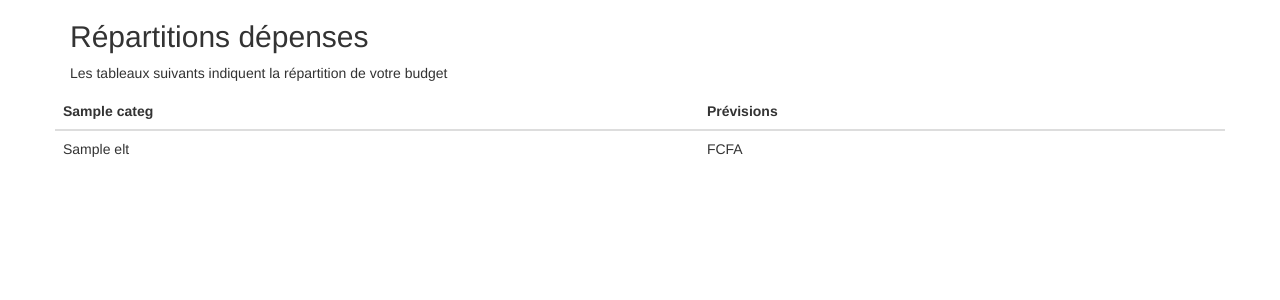
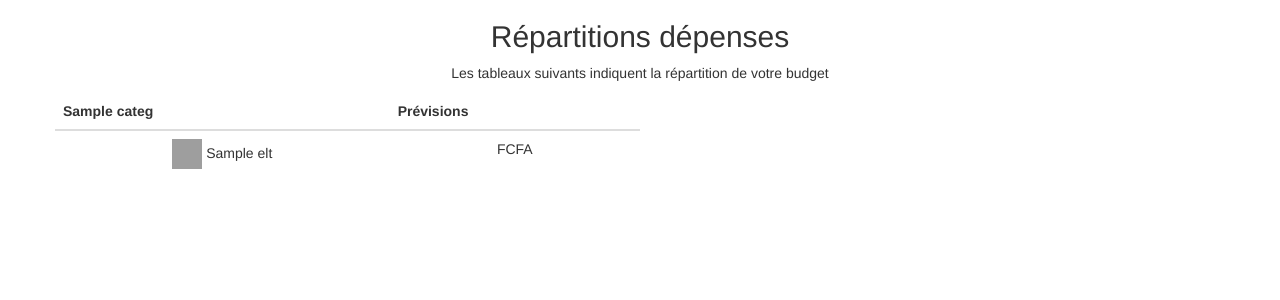
Before and after one commit to Alioune-Cisse/Teralma-app, a Flask app: template templates/after.html in a window 1280 px wide. Shown: the top 300 px of the page. Run offline with Flask 2, Linux system fonts and the light colour scheme; the template is opened without the code that fills it: most values are stand-ins (such as "Sample title", 1, 10 or a date in 2020); some libraries are stand-ins or nearby versions; grey boxes are pictures that could not be loaded.

Commit message:
Update after.html

```diff
--- a/templates/after.html
+++ b/templates/after.html
@@ -10,16 +10,16 @@
 </head>
 <body>
 
-<div class="container">
+<div class="container" style="text-align:center">
   <h2>Répartitions dépenses</h2>
   <p>Les tableaux suivants indiquent la répartition de votre budget</p>
-  <div class="row">
+  <div class="row" >
   {%for categ, vals in data3.items()%}
       <!--div class="col-sm-2">
         <span></span>
       </div-->
 
-  <table class="table">
+  <table class="table" style="width:50%;">
     <thead>
       <tr>
         <th>{{categ}}</th>
@@ -31,7 +31,7 @@
     <tbody>
     {%for i, j in elt.items()%}
       <tr>
-        <td>{{i}}</td>
+        <td><img class="tof" src="static\{{i}}.jpg" style="width:30px;height:30px;"> {{i}}</td>
         <td>{{round(j)}} FCFA</td>
       </tr>
     {%endfor%}
```
